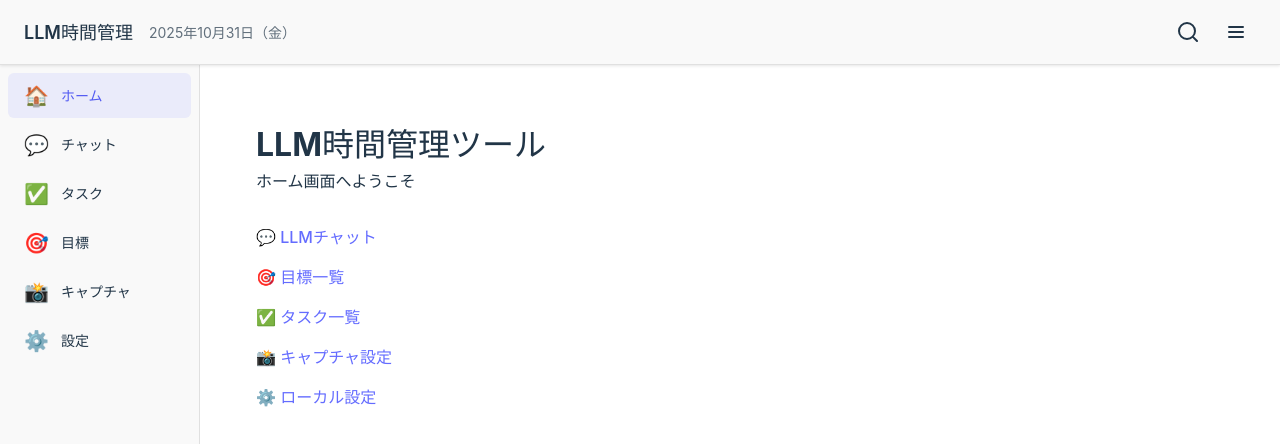
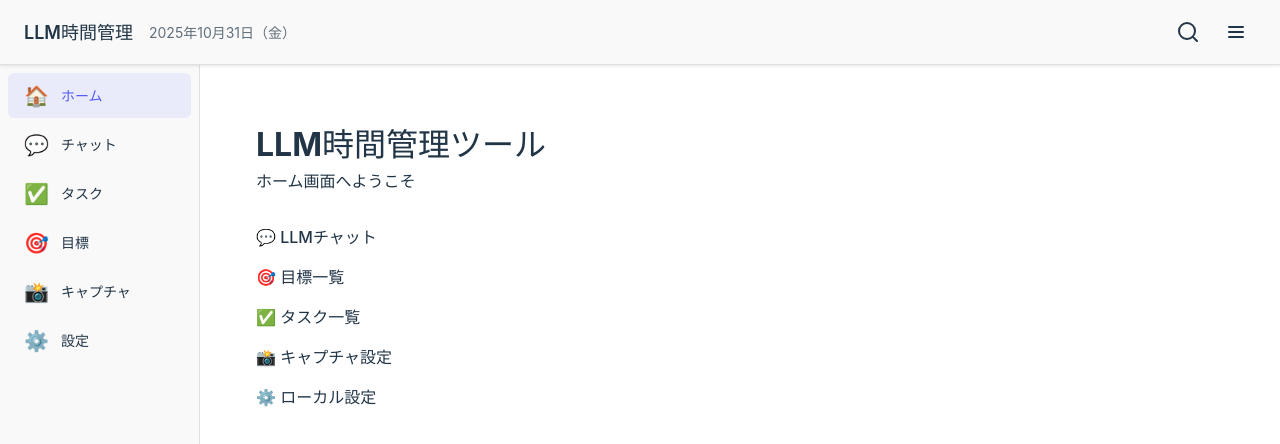
Before and after one commit to ano333333/llm-time-manager, a React (Vite) app in the folder web/: page / in a window 1280 px wide. Shown: the top 444 px of the page. Built offline with nearby package versions, Linux system fonts and the light colour scheme.

Commit message:
refactor(web): global.cssでCSS変数を使用
リンクとボタンのアクセントカラーをCSS変数に変更
ハードコードされた色値を削除

CodeRabbitの指摘に対応

```diff
--- a/web/src/styles/global.css
+++ b/web/src/styles/global.css
@@ -32,12 +32,12 @@ body {
 
 a {
   font-weight: 500;
-  color: #646cff;
+  color: var(--accent-color);
   text-decoration: inherit;
 }
 
 a:hover {
-  color: #535bf2;
+  color: var(--accent-color-hover);
 }
 
 button {
@@ -53,7 +53,7 @@ button {
 }
 
 button:hover {
-  border-color: #646cff;
+  border-color: var(--accent-color);
 }
 
 button:focus,
```
